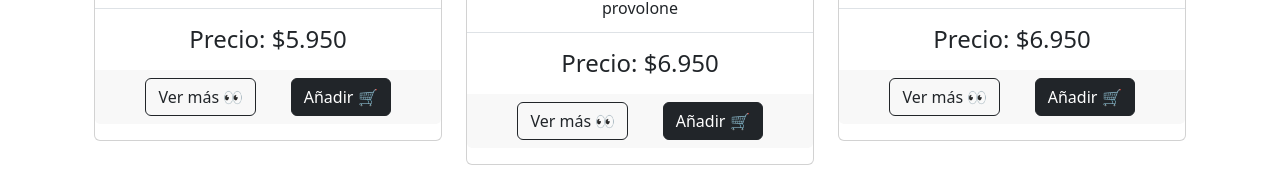
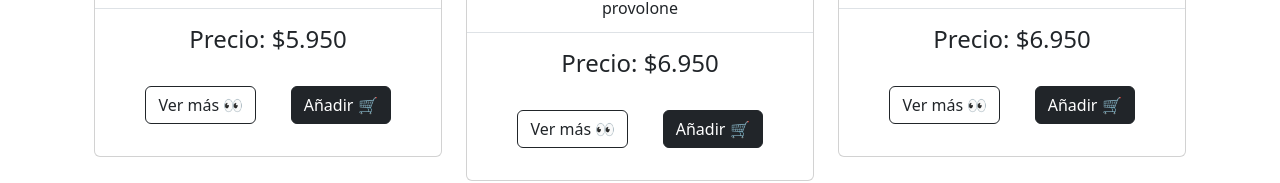
Before and after one commit to albotero/mamma-mia-pizzeria, a React (Vite) app: page / in a window 1280 px wide. Shown: the part 676-859 px from the top of the page. Built offline with nearby package versions, Linux system fonts and the light colour scheme.

Commit message:
Buttons into card-body div

```diff
--- a/src/components/cardpizza/CardPizza.jsx
+++ b/src/components/cardpizza/CardPizza.jsx
@@ -19,10 +19,10 @@
           <p className="h4 my-2">Precio: {currency(price)}</p>
         </ListGroupItem>
       </ListGroup>
-      <Card.Footer className="d-flex justify-content-evenly mb-3">
+      <Card.Body className="d-flex justify-content-evenly mb-3">
         <Button variant="outline-dark">Ver más 👀</Button>
         <Button variant="dark">Añadir 🛒</Button>
-      </Card.Footer>
+      </Card.Body>
     </Card>
   )
 }
```
